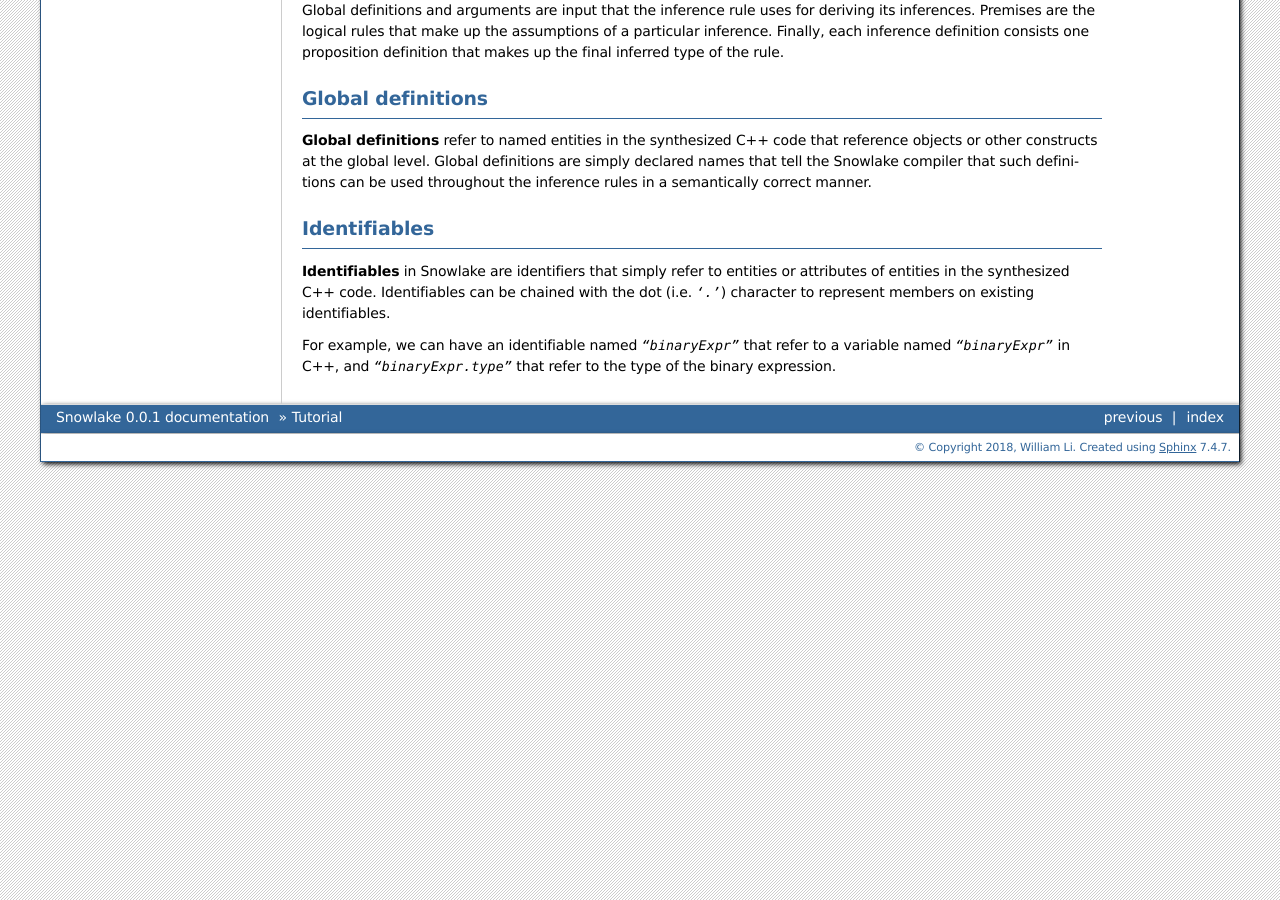
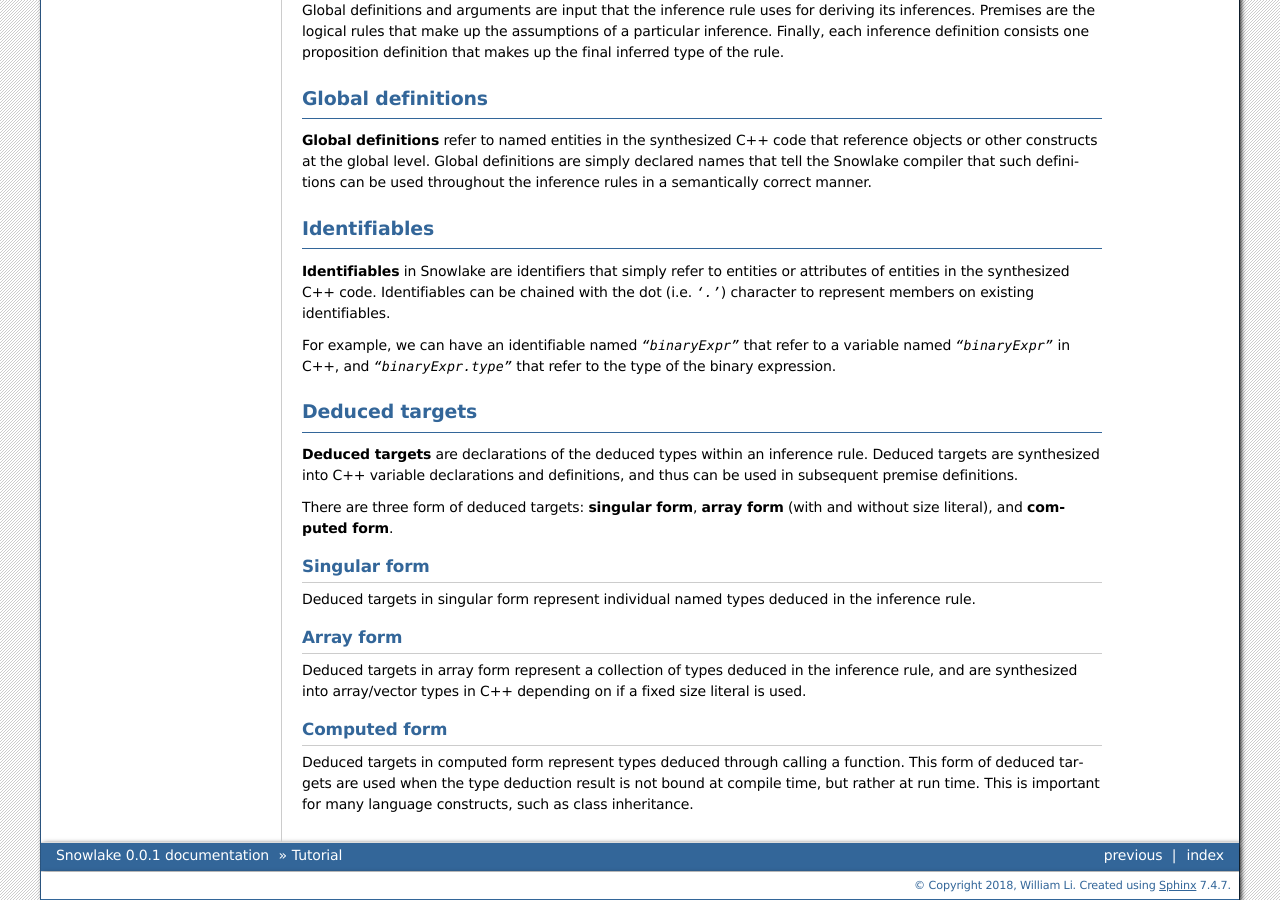
Before and after one commit to libcxx/Snowlake, a Sphinx documentation site: the page built from docs/source/tutorial.rst, in a window 1280 px wide and 900 px high, scrolled down 1111 px. Built offline with Sphinx 7.4.7, drawn with Linux system fonts in a browser that asks for light colours; some of the changed text lies outside the part shown.

Commit message:
Add "Deduced targets" section [ci skip]

```diff
--- a/docs/source/tutorial.rst
+++ b/docs/source/tutorial.rst
@@ -108,3 +108,39 @@ existing identifiables.
 For example, we can have an identifiable named `"binaryExpr"` that refer
 to a variable named `"binaryExpr"` in C++, and `"binaryExpr.type"` that refer
 to the type of the binary expression.
+
+
+Deduced targets
+###############
+
+**Deduced targets** are declarations of the deduced types within an
+inference rule. Deduced targets are synthesized into C++ variable
+declarations and definitions, and thus can be used in subsequent
+premise definitions.
+
+There are three form of deduced targets: **singular form**,
+**array form** (with and without size literal), and **computed form**.
+
+
+Singular form
+*************
+
+Deduced targets in singular form represent individual named types
+deduced in the inference rule.
+
+
+Array form
+**********
+
+Deduced targets in array form represent a collection of types deduced
+in the inference rule, and are synthesized into array/vector types in
+C++ depending on if a fixed size literal is used.
+
+
+Computed form
+*************
+
+Deduced targets in computed form represent types deduced through calling
+a function. This form of deduced targets are used when the type deduction
+result is not bound at compile time, but rather at run time. This is
+important for many language constructs, such as class inheritance.
```
